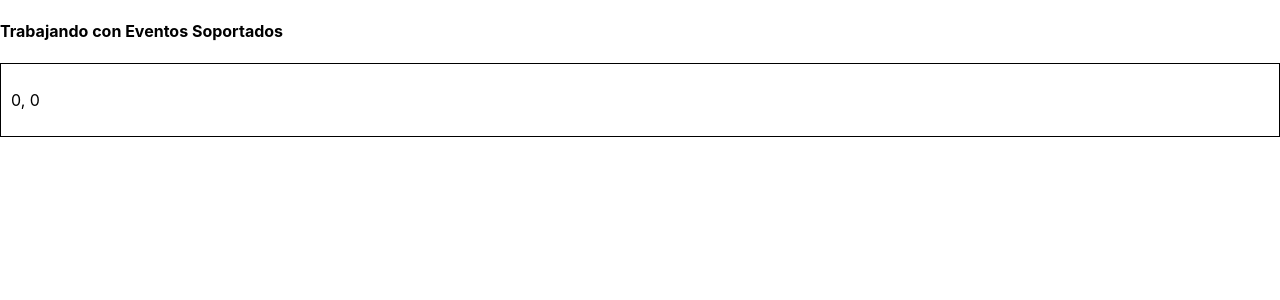
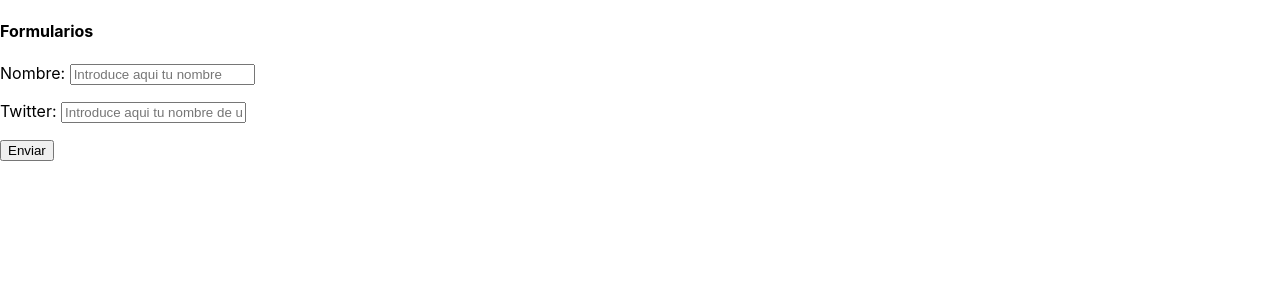
Before and after one commit to Julian542/cursoReact, a React (Create React App) app: page / in a window 1280 px wide. Shown: the top 300 px of the page. Built offline with nearby package versions, Linux system fonts and the light colour scheme.

Commit message:
utilizando formularios en react

```diff
--- a/src/App.js
+++ b/src/App.js
@@ -4,6 +4,7 @@
 import Contador from './components/Contador';
 import Conditional from './components/Conditional';
 import cars from './data/cars.json'
+import Forms from './components/Forms';
 
 //Utilizando una funcion que nos llega por parametros
 class Titulo extends Component{
@@ -47,12 +48,7 @@
   render(){
   return (
      <div>
-      <h4>Trabajando con Eventos Soportados</h4>
-      <div
-      onMouseMove={this.handleMouseMove}
-      style={{border:'1px solid #000', marginTop:10, padding:10}}>
-        <p>{this.state.mouseX}, {this.state.mouseY}</p>
-      </div>
+       <Forms/>
     </div>
   );
   }
--- /dev/null
+++ b/src/components/Forms.js
@@ -0,0 +1,38 @@
+import React, { Component } from 'react';
+
+class Forms extends Component{
+
+    handleClick (e){
+        e.preventDefault();
+        const name = document.getElementById('name').value;
+        const twitter = document.getElementById('twitter').value;
+        console.log({name,twitter});
+    }
+    render(){
+        return(
+            <React.Fragment>
+                <h4>Formularios</h4>
+                <form>
+                    <p>
+                        <label>Nombre: </label>
+                        <input
+                        id='name'
+                        name='userName'
+                        placeholder='Introduce aqui tu nombre'
+                        />
+                    </p>
+                    <p>
+                    <label>Twitter: </label>
+                        <input
+                        id='twitter'
+                        name='twitterAccount'
+                        placeholder='Introduce aqui tu nombre de usuario en Twitter'
+                        />
+                    </p>
+                    <button onClick={this.handleClick} >Enviar</button>
+                </form>
+            </React.Fragment>
+        );
+    }
+}
+export default Forms;
```
